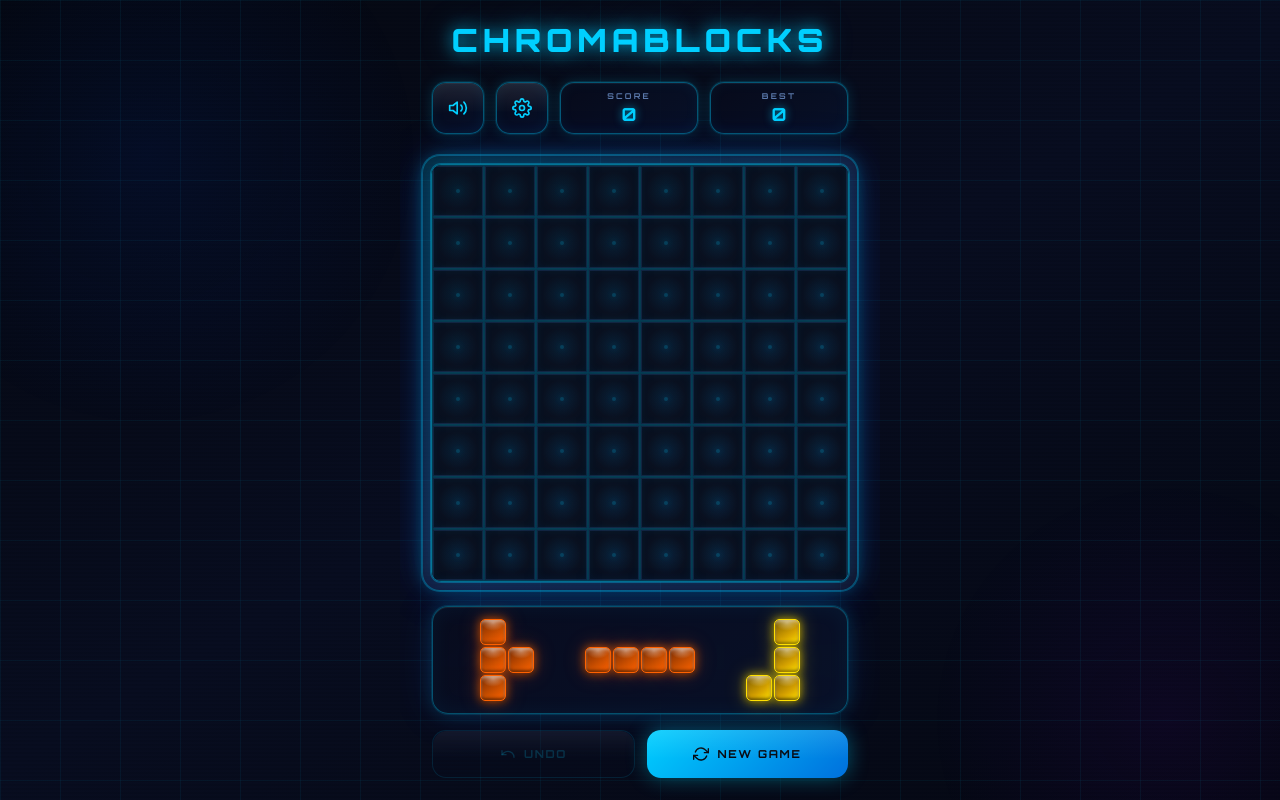
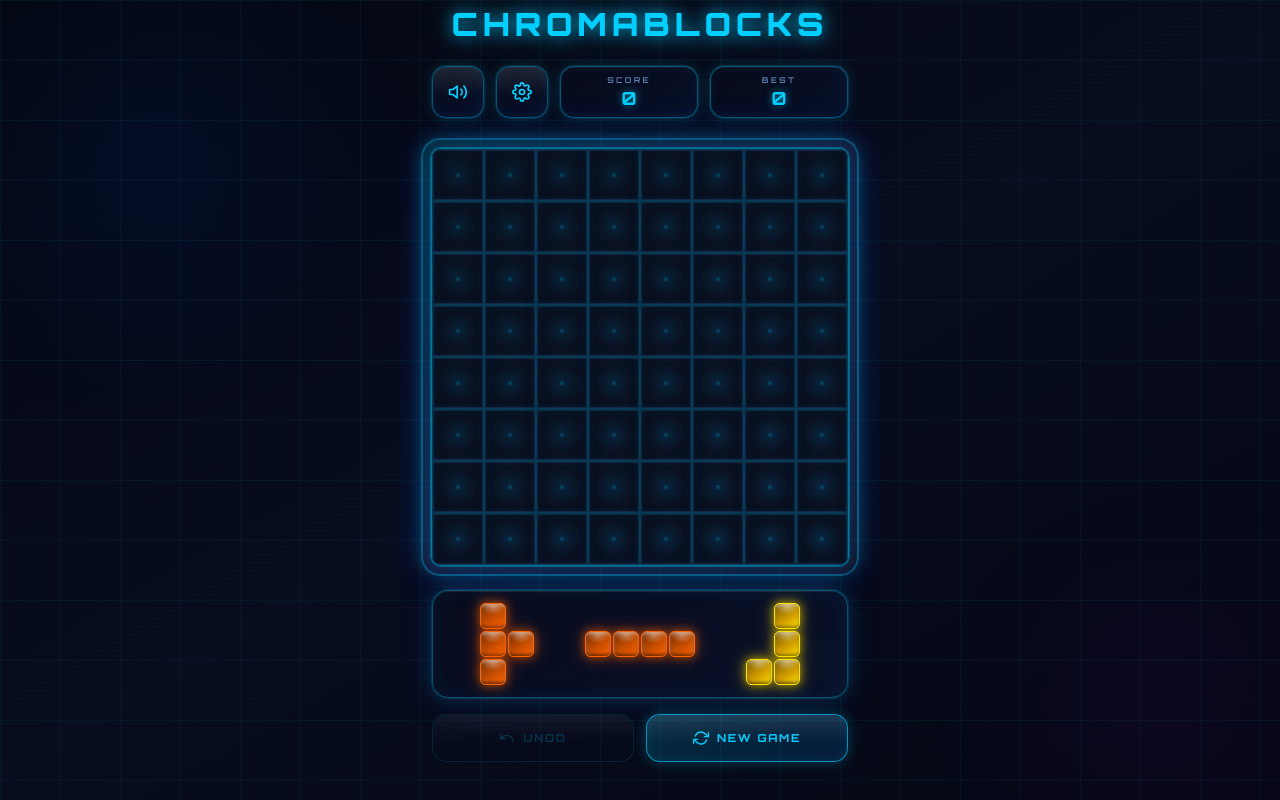
Before and after one commit to coprid/neon-8x8-block-puzzle, a React (Vite) app: page / in a window 1280 px wide. Both pictures are taken after a click on the button "▶ PLAY". Built offline with nearby package versions, Linux system fonts and the light colour scheme.

Commit message:
fix: single 64px ad reserve, correct content height

```diff
--- a/index.html
+++ b/index.html
@@ -2,7 +2,7 @@
 <html lang="en">
   <head>
     <meta charset="UTF-8" />
-    <meta name="viewport" content="width=device-width, initial-scale=1.0" />
+    <meta name="viewport" content="width=device-width, initial-scale=1.0, maximum-scale=1.0, user-scalable=no, viewport-fit=cover" />
     <title>Block Puzzle – Chromaline</title>
     <meta name="description" content="An addictive 8x8 block puzzle game with neon dark theme" />
     <link rel="preconnect" href="https://fonts.googleapis.com" />
--- a/src/App.tsx
+++ b/src/App.tsx
@@ -7,10 +7,27 @@ import SettingsOverlay from './components/SettingsOverlay';
 
 export default function App() {
   const [settingsOpen, setSettingsOpen] = useState(false);
-   useEffect(() => {
-  const block = (e: MouseEvent) => e.preventDefault();
+    useEffect(() => {
+    const block = (e: MouseEvent) => e.preventDefault();
     window.addEventListener('contextmenu', block);
     return () => window.removeEventListener('contextmenu', block);
+  }, []);
+  // Мобильное устройство = сенсорный экран И меньшая сторона экрана < 500px
+  const [isMobile, setIsMobile] = useState(false);
+  useEffect(() => {
+    const compute = () => {
+      const coarse = window.matchMedia('(pointer: coarse)').matches;
+      setIsMobile(coarse && Math.min(window.innerWidth, window.innerHeight) < 500);
+    };
+    compute();
+    window.addEventListener('resize', compute);
+    window.addEventListener('orientationchange', compute);
+    document.addEventListener('fullscreenchange', compute);
+    return () => {
+      window.removeEventListener('resize', compute);
+      window.removeEventListener('orientationchange', compute);
+      document.removeEventListener('fullscreenchange', compute);
+    };
   }, []);
   const {
     screen,
@@ -97,7 +114,8 @@ export default function App() {
           zIndex: 1,
           width: '100%',
           maxWidth: 480,
-          height: '100dvh',
+          height: '100%',
+          paddingBottom: isMobile ? 64 : 0,
           overflow: 'hidden',
           display: 'flex',
           flexDirection: 'column',
--- a/src/components/GameScreen.tsx
+++ b/src/components/GameScreen.tsx
@@ -44,45 +44,56 @@ export default function GameScreen({
   const boardRef = useRef<HTMLDivElement | null>(null);
   const containerRef = useRef<HTMLDivElement | null>(null);
   const [cellSize, setCellSize] = useState(38);
+  const [compact, setCompact] = useState(false);
 
+  // Пересчёт клетки от ФАКТИЧЕСКОЙ высоты контейнера
+  // (резерв 64px на мобильных уже съеден высотой контейнера — см. App)
   useLayoutEffect(() => {
     const compute = () => {
-      const vw = window.innerWidth;
-      const vh = window.innerHeight;
-      const dvh = vh;
-
-      const maxW = Math.min(vw, 480) - 32;
-      const maxH = dvh - 85 - 115 - 24;
-
-      const fromW = Math.floor(maxW / BOARD_SIZE);
-      const fromH = Math.floor(maxH / BOARD_SIZE);
+      const el = containerRef.current;
+      if (!el) return;
+      const w = el.clientWidth;
+      const h = el.clientHeight;
+      const isCompact = h < 700;
+      // Вертикальный бюджет «всё, кроме поля» — должен совпадать со стилями ниже
+      const chrome = isCompact ? 300 : 354;
+      const sidePad = isCompact ? 24 : 40;
+      const fromW = Math.floor((Math.min(w, 480) - sidePad) / BOARD_SIZE);
+      const fromH = Math.floor((h - chrome) / BOARD_SIZE);
       const raw = Math.min(fromW, fromH, 52);
-      setCellSize(Math.max(raw, 28));
+      setCellSize(Math.max(raw, 22));
+      setCompact(isCompact);
     };
     compute();
     const ro = new ResizeObserver(compute);
     if (containerRef.current) ro.observe(containerRef.current);
     window.addEventListener('resize', compute);
+    window.addEventListener('orientationchange', compute);
+    document.addEventListener('fullscreenchange', compute);
     return () => {
       ro.disconnect();
       window.removeEventListener('resize', compute);
+      window.removeEventListener('orientationchange', compute);
+      document.removeEventListener('fullscreenchange', compute);
     };
   }, []);
 
   const boardPx = cellSize * BOARD_SIZE;
+  // Компакт-режим для низких экранов: те же числа, что в chrome/sidePad выше
+  const C = compact
+    ? { pad: '10px 12px', gap: 10, titleSize: 'clamp(18px, 5vw, 24px)', titleMb: 0, scoreMb: 8, btnH: 44 }
+    : { pad: '16px 20px 14px', gap: 16, titleSize: 'clamp(22px, 6vw, 32px)', titleMb: 2, scoreMb: 14, btnH: 48 };
 
   return (
     <div
       ref={containerRef}
       style={{
         width: '100%',
-        height: '100dvh',
-        maxHeight: '100dvh',
+        height: '100%',
         display: 'flex',
         flexDirection: 'column',
         alignItems: 'center',
-        padding: '16px 20px 14px',
-        gap: 16,
+        gap: C.gap,
         position: 'relative',
         overflow: 'hidden',
         boxSizing: 'border-box',
@@ -96,11 +107,10 @@ export default function GameScreen({
         pointerEvents: 'none',
         zIndex: 0,
       }} />
-
       {/* Title */}
       <div style={{
         fontFamily: 'Orbitron, sans-serif',
-        fontSize: 'clamp(22px, 6vw, 32px)',
+        fontSize: C.titleSize,
         fontWeight: 900,
         color: '#00CFFF',
         letterSpacing: '0.15em',
@@ -109,13 +119,12 @@ export default function GameScreen({
         flexShrink: 0,
         position: 'relative',
         zIndex: 2,
-        marginBottom: 2,
+        marginBottom: C.titleMb,
       }}>
         CHROMABLOCKS
       </div>
-
       {/* Score & controls */}
-      <div style={{ width: '100%', maxWidth: boardPx, flexShrink: 0, position: 'relative', zIndex: 2, marginBottom: 14 }}>
+      <div style={{ width: '100%', maxWidth: boardPx, flexShrink: 0, position: 'relative', zIndex: 2, marginBottom: C.scoreMb }}>
         <ScorePanel
           score={score}
           best={best}
@@ -125,7 +134,6 @@ export default function GameScreen({
           onSettingsClick={onOpenSettings}
         />
       </div>
-
       {/* Board */}
       <div style={{
         display: 'flex',
@@ -150,13 +158,11 @@ export default function GameScreen({
         <GameBoard
           board={board}
           clearingCells={clearingCells}
-
           cellSize={cellSize}
           boardRef={boardRef}
         />
       </div>
-
-      {/* Figure pool */}
+          {/* Figure pool */}
       <div style={{ width: '100%', maxWidth: boardPx, flexShrink: 0, position: 'relative', zIndex: 2 }}>
         <FigurePool
           pool={pool}
@@ -167,7 +173,6 @@ export default function GameScreen({
           onPlace={onPlace}
         />
       </div>
-
       {/* Bottom actions */}
       <div style={{
         width: '100%',
@@ -184,7 +189,7 @@ export default function GameScreen({
           disabled={!canUndo}
           style={{
             flex: 1,
-            height: 48,
+            height: C.btnH,
             display: 'flex',
             alignItems: 'center',
             justifyContent: 'center',
@@ -214,7 +219,7 @@ export default function GameScreen({
           onClick={onNewGame}
           style={{
             flex: 1,
-            height: 48,
+            height: C.btnH,
             display: 'flex',
             alignItems: 'center',
             justifyContent: 'center',
@@ -223,13 +228,14 @@ export default function GameScreen({
             fontSize: 11,
             fontWeight: 700,
             letterSpacing: '0.15em',
-            color: '#050810',
-            background: 'linear-gradient(135deg, #00CFFF 0%, #0070DD 100%)',
-            border: 'none',
+            color: '#00CFFF',
+            background: 'linear-gradient(135deg, rgba(0,207,255,0.16) 0%, rgba(0,112,221,0.18) 100%)',
+            border: '1px solid rgba(0,207,255,0.65)',
             borderRadius: 14,
             cursor: 'pointer',
             textTransform: 'uppercase',
-            boxShadow: '0 0 20px rgba(0,207,255,0.4), 0 4px 12px rgba(0,0,0,0.4)',
+            boxShadow: '0 0 14px rgba(0,207,255,0.28), inset 0 0 12px rgba(0,207,255,0.1)',
+            transition: 'all 0.2s ease',
           }}
         >
           <svg width="16" height="16" viewBox="0 0 24 24" fill="none" stroke="currentColor" strokeWidth="2" strokeLinecap="round" strokeLinejoin="round">
@@ -240,7 +246,6 @@ export default function GameScreen({
           {t('newGame')}
         </button>
       </div>
-
       {/* Combo text burst */}
       {comboText && (
         <div
--- a/src/index.css
+++ b/src/index.css
@@ -34,6 +34,8 @@ html, body {
   width: 100%;
   height: 100%;
   overflow: hidden;
+  touch-action: manipulation;
+  overscroll-behavior: none
 }
 
 body {
--- a/src/translations.ts
+++ b/src/translations.ts
@@ -26,11 +26,11 @@ export const translations = {
     play: '▶ ИГРАТЬ',
     bestScore: 'РЕКОРД',
     howToPlay: 'ПРАВИЛА',
-    tip1: 'Перетаскивай блоки на сетку 8×8, чтобы разместить',
-    tip2: 'Заполняй целые строки или столбцы для очистки',
-    tip3: 'Очищай несколько линий сразу для большого бонуса',
+    tip1: 'Размещай блоки на сетке 8×8',
+    tip2: 'Заполняй строки или столбцы для очистки',
+    tip3: 'Очищай несколько линий сразу для большего бонуса',
     tip4: 'Новые блоки появляются только когда все 3 размещены',
-    tip5: 'Игра заканчивается, когда ни один блок не помещается',
+    tip5: 'Игра заканчивается, если некуда вставить новый блок',
     undo: 'ОТМЕНА',
     newGame: 'НОВАЯ ИГРА',
     score: 'СЧЁТ',
```
